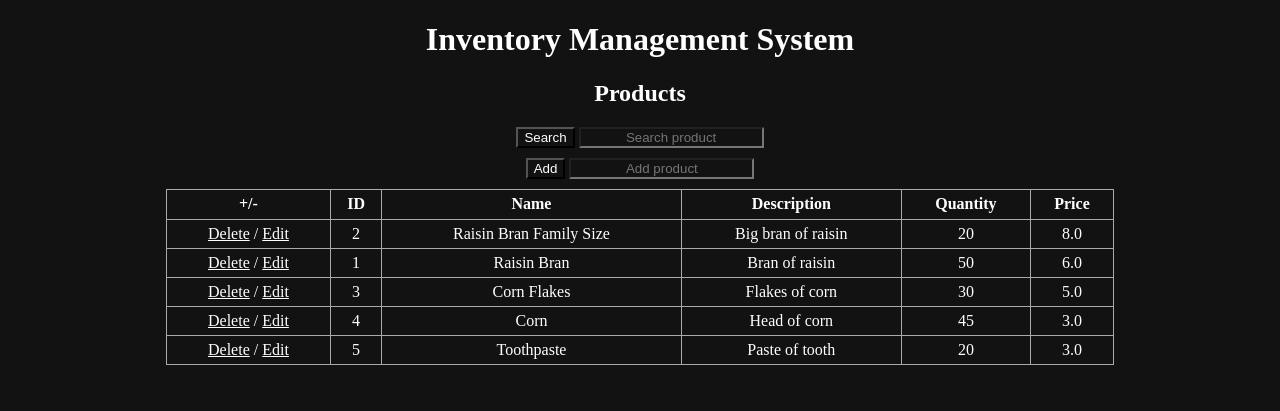
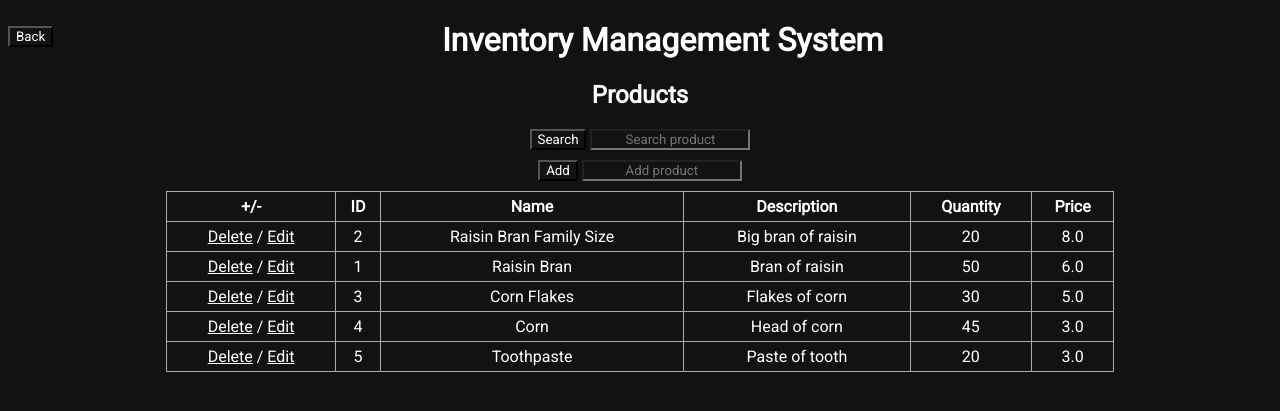
Before and after one commit to holychowders/inventory_management_system, a Flask app: page /products in a window 1280 px wide. Shown: the top 411 px of the page. Run offline with Flask 3, Linux system fonts and the light colour scheme; data comes from the database, SQL or seed files in the repository; parts of the project's set-up code (start-up, migrations or seed data) failed here and were passed over.

Commit message:
Added 'Back' button and font styling
-Added 'Back' button that links back to dashboard on products page
-Added styling to 'Back' button
-Added Google API font styling *font styling can be changed*

```diff
--- a/static/css/main.css
+++ b/static/css/main.css
@@ -3,6 +3,7 @@
   background-color: #121212;
   text-align: center;
   box-sizing: border-box;
+  font-family: "Roboto";
 }
 
 input:focus {
@@ -80,6 +81,12 @@ td {
   background: #d96028;
 }
 
+.dashboard-return-button{
+  margin-top: 5px;
+  margin-bottom: 10px;
+  float: left;
+}
+
 .product-search-form {
   margin-top: 5px;
   margin-bottom: 10px;
--- a/templates/dashboard.html
+++ b/templates/dashboard.html
@@ -8,6 +8,8 @@
       rel="stylesheet"
       href="{{ url_for('static', filename='css/main.css') }}"
     />
+    <link rel="stylesheet"
+    href="https://fonts.googleapis.com/css?family=Roboto">
   </head>
   <body>
     <div class="page-header">
--- a/templates/index.html
+++ b/templates/index.html
@@ -8,6 +8,8 @@
       rel="stylesheet"
       href="{{ url_for('static', filename='css/main.css') }}"
     />
+    <link rel="stylesheet"
+    href="https://fonts.googleapis.com/css?family=Roboto">
   </head>
   <body>
     <h1>Inventory Management System</h1>
--- a/templates/products.html
+++ b/templates/products.html
@@ -8,8 +8,15 @@
       rel="stylesheet"
       href="{{ url_for('static', filename='css/main.css') }}"
     />
+    <link rel="stylesheet"
+    href="https://fonts.googleapis.com/css?family=Roboto">
   </head>
   <body>
+    <div class = "back-button">
+      <form action="/dashboard" method = "GET">
+        <button type="submit" class="dashboard-return-button" >Back</button>
+      </form>
+    </div>
     <div class="page-header">
       <h1>Inventory Management System</h1>
       <h2>Products</h2>
```
